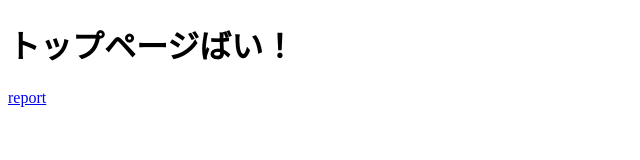
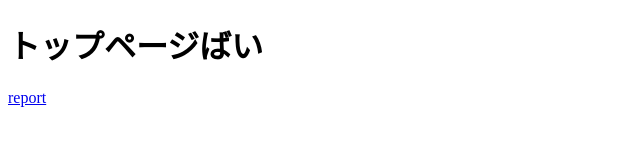
Before and after one commit to HazukiTakuto/FrontEnd202401-01, a website: page index.html in a window 1280 px wide. Shown: the full height of the page, 0-640 px from the left. Drawn offline with Linux system fonts and the light colour scheme.

Commit message:
変更01

```diff
--- a/index.html
+++ b/index.html
@@ -8,7 +8,7 @@
 </head>
 
 <body>
-    <h1 id="top_message">トップページばい！</h1>
+    <h1 id="top_message">トップページばい</h1>
     <a href="./e2e/cypress/support/index.js">report</a>
 </body>
 
```
